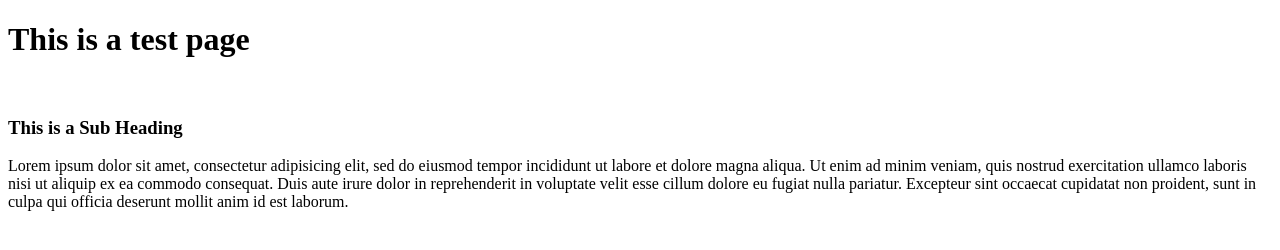
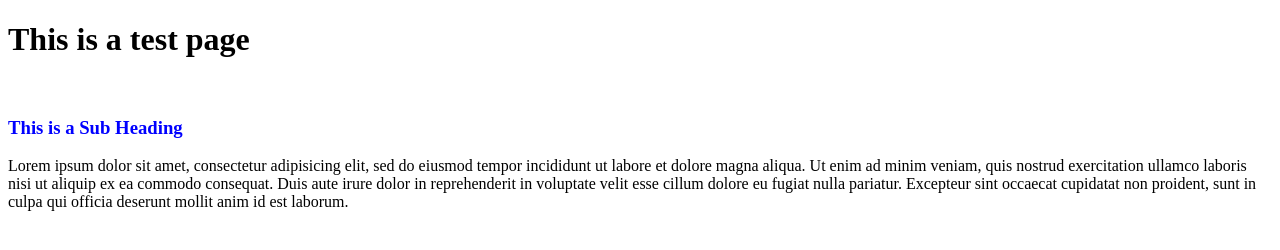
Before and after one commit to koushikred/Pract, a plain HTML site: page index.html in a window 1280 px wide. Drawn offline with Linux system fonts and the light colour scheme.

Commit message:
h3 updated with color

```diff
--- a/index.html
+++ b/index.html
@@ -6,7 +6,7 @@
 <body>
 <h1>This is a test page</h1>
 	<br>
-	<h3> This is a Sub Heading</h3>
+	<h3 style = "color:blue;"> This is a Sub Heading</h3>
 <p>Lorem ipsum dolor sit amet, consectetur adipisicing elit, sed do eiusmod
 tempor incididunt ut labore et dolore magna aliqua. Ut enim ad minim veniam,
 quis nostrud exercitation ullamco laboris nisi ut aliquip ex ea commodo
```
